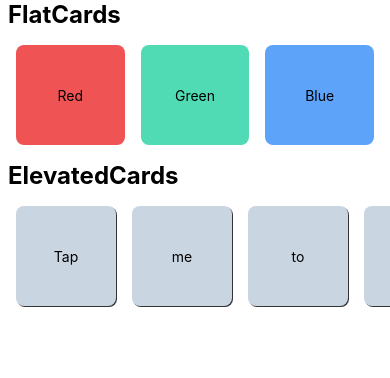
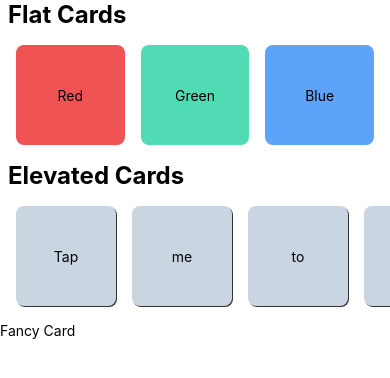
Before and after one commit to Faranheit15/CardsAndShit, a React Native app: screen / in a window 390 px wide. Shown: the top 378 px of the page. Built offline with nearby package versions, Linux system fonts and the light colour scheme.

Commit message:
fancy card start

```diff
--- a/App.tsx
+++ b/App.tsx
@@ -2,13 +2,15 @@ import {View, Text, SafeAreaView, ScrollView} from 'react-native';
 import React from 'react';
 import FlatCards from './components/FlatCards';
 import ElevatedCards from './components/ElevatedCards';
+import FancyCard from './components/FancyCard';
 
 const App = () => {
   return (
     <SafeAreaView>
       <ScrollView>
-        <FlatCards></FlatCards>
-        <ElevatedCards></ElevatedCards>
+        <FlatCards/>
+        <ElevatedCards/>
+        <FancyCard/>
       </ScrollView>
     </SafeAreaView>
   );
--- a/components/ElevatedCards.tsx
+++ b/components/ElevatedCards.tsx
@@ -4,7 +4,7 @@ import React from 'react';
 const ElevatedCards = () => {
   return (
     <View>
-      <Text style={styles.headingText}>ElevatedCards</Text>
+      <Text style={styles.headingText}>Elevated Cards</Text>
       <ScrollView horizontal={true} style={styles.container}>
         <View style={[styles.card, styles.cardElevated]}>
           <Text style={styles.text}>Tap</Text>
--- /dev/null
+++ b/components/FancyCard.tsx
@@ -0,0 +1,14 @@
+import { StyleSheet, Text, View } from 'react-native'
+import React from 'react'
+
+const FancyCard = () => {
+  return (
+    <View>
+      <Text>Fancy Card</Text>
+    </View>
+  )
+}
+
+export default FancyCard
+
+const styles = StyleSheet.create({})
--- a/components/FlatCards.tsx
+++ b/components/FlatCards.tsx
@@ -4,7 +4,7 @@ import React from 'react';
 export default function FlatCards() {
   return (
     <View>
-      <Text style={styles.headingText}>FlatCards</Text>
+      <Text style={styles.headingText}>Flat Cards</Text>
       <View style={styles.container}>
         <View style={[styles.card, styles.cardOne]}>
           <Text>Red</Text>
```
